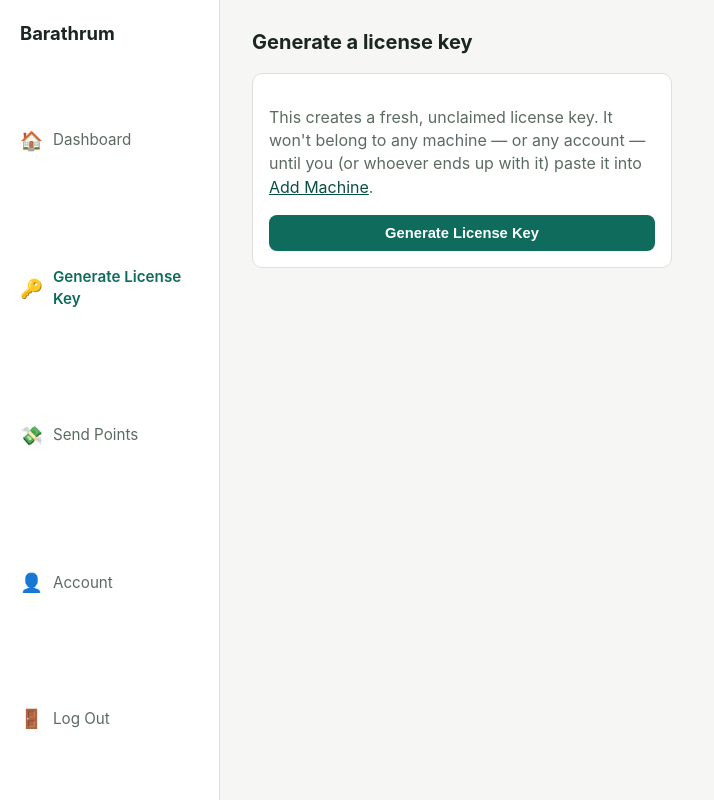
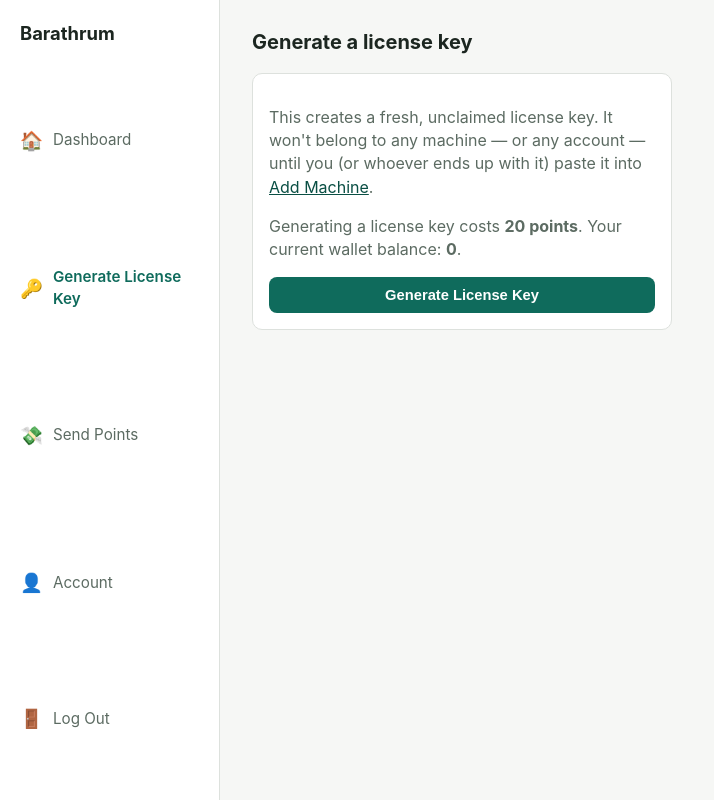
Before and after one commit to benzgarcel122-crypto/barathrum-backend, a Django app: page /licenses/generate/ in a window 1280 px wide. Shown: the whole page, without its empty margins (0-714 px from the left). Run offline with Django 5.2, Linux system fonts and the light colour scheme; the visitor is signed in with stand-in values (Sample User, id 1).

Commit message:
Update generate_license.html

```diff
--- a/dashboard/templates/dashboard/generate_license.html
+++ b/dashboard/templates/dashboard/generate_license.html
@@ -12,6 +12,8 @@
     account — until you (or whoever ends up with it) paste it into
     <a href="{% url 'dashboard:add_machine' %}">Add Machine</a>.
   </p>
+  <p class="text-muted">Generating a license key costs <strong>{{ fee }} points</strong>. Your
+    current wallet balance: <strong>{{ balance_points }}</strong>.</p>
   <form method="post" action="{% url 'dashboard:generate_license' %}">
     {% csrf_token %}
     <button type="submit" class="btn btn-block">Generate License Key</button>
```
